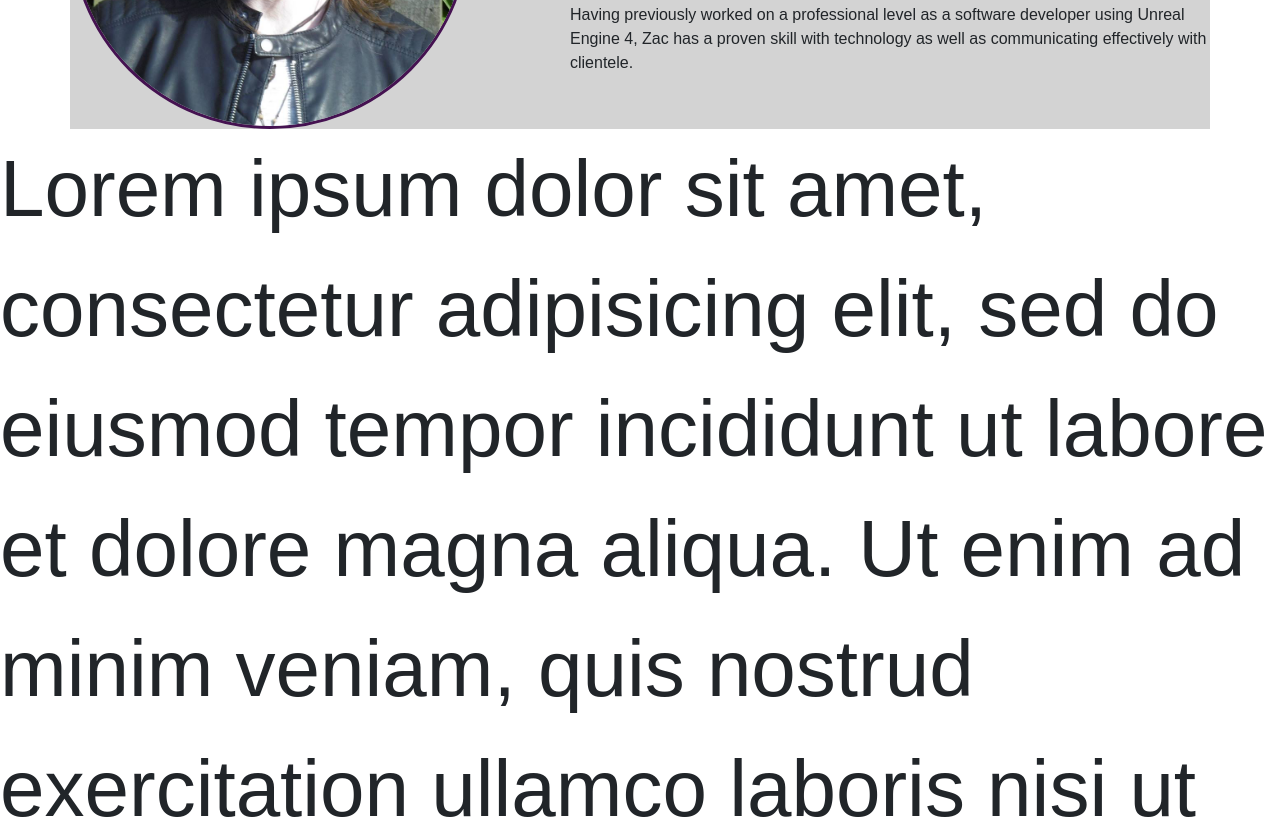
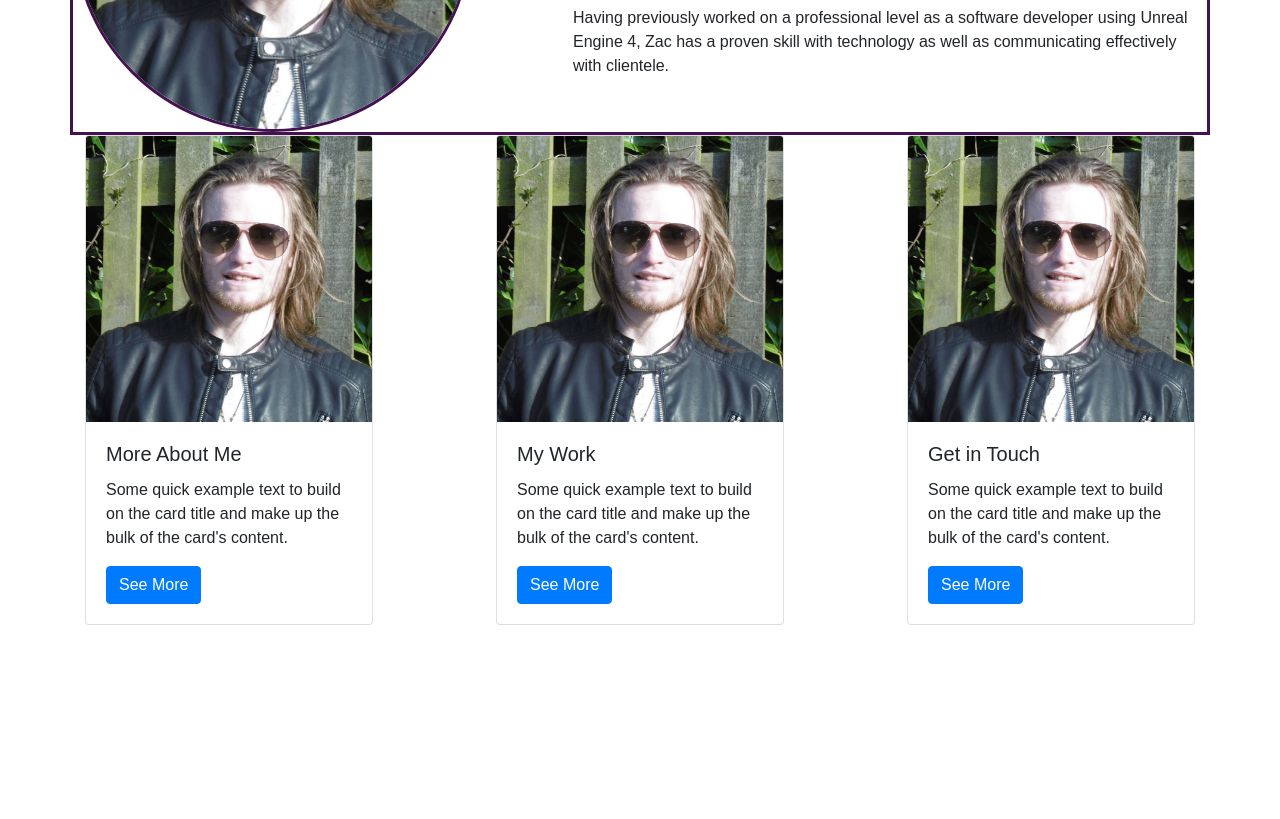
Before and after one commit to zaciih/Portfolio_site, a plain HTML site: page index.html in a window 1280 px wide. Shown: the part 371-1190 px from the top of the page. After the commit the page ends 996 px from the top, so only its background shows below. Drawn offline with nearby package versions, Linux system fonts and the light colour scheme.

Commit message:
added cards to homepage with nav functionality

```diff
--- a/css/style.css
+++ b/css/style.css
@@ -11,7 +11,8 @@ nav img {
   margin-top: 100px;
   /* border: solid medium black; */
   padding: 0 0 0 100px;
-  background-color: lightgrey;
+  /* background-color: lightgrey; */
+  border: solid medium #451251;
 }
 
 .top .summary {
@@ -44,6 +45,10 @@ nav img {
   color: #F4005A;
 }
 
-.lorem {
-  font-size: 80px;
+.cards {
+  display: flex;
+  justify-content: center;
+  justify-content: space-between;
+  /* background-color: #451251; */
+  /* border: solid medium #451251; */
 }
--- a/index.html
+++ b/index.html
@@ -40,8 +40,31 @@
         <p>Having previously worked on a professional level as a software developer using Unreal Engine 4, Zac has a proven skill with technology as well as communicating effectively with clientele.</p>
       </div>
     </div>
-    <div class="lorem">
-      Lorem ipsum dolor sit amet, consectetur adipisicing elit, sed do eiusmod tempor incididunt ut labore et dolore magna aliqua. Ut enim ad minim veniam, quis nostrud exercitation ullamco laboris nisi ut aliquip ex ea commodo consequat. Duis aute irure dolor in reprehenderit in voluptate velit esse cillum dolore eu fugiat nulla pariatur. Excepteur sint occaecat cupidatat non proident, sunt in culpa qui officia deserunt mollit anim id est laborum.
+    <div class="container cards">
+    <div class="card" style="width: 18rem;">
+      <img class="card-img-top" src="Images/me.jpg" alt="Card image cap">
+      <div class="card-body">
+        <h5 class="card-title">More About Me</h5>
+        <p class="card-text">Some quick example text to build on the card title and make up the bulk of the card's content.</p>
+        <a href="Pages/About.html" class="btn btn-primary">See More</a>
+      </div>
+    </div>
+    <div class="card" style="width: 18rem;">
+      <img class="card-img-top" src="Images/me.jpg" alt="Card image cap">
+      <div class="card-body">
+        <h5 class="card-title">My Work</h5>
+        <p class="card-text">Some quick example text to build on the card title and make up the bulk of the card's content.</p>
+        <a href="Pages/Projects.html" class="btn btn-primary">See More</a>
+      </div>
+    </div>
+    <div class="card" style="width: 18rem;">
+      <img class="card-img-top" src="Images/me.jpg" alt="Card image cap">
+      <div class="card-body">
+        <h5 class="card-title">Get in Touch</h5>
+        <p class="card-text">Some quick example text to build on the card title and make up the bulk of the card's content.</p>
+        <a href="Pages/Contact.html" class="btn btn-primary">See More</a>
+      </div>
+    </div>
     </div>
   </body>
 </html>
```
